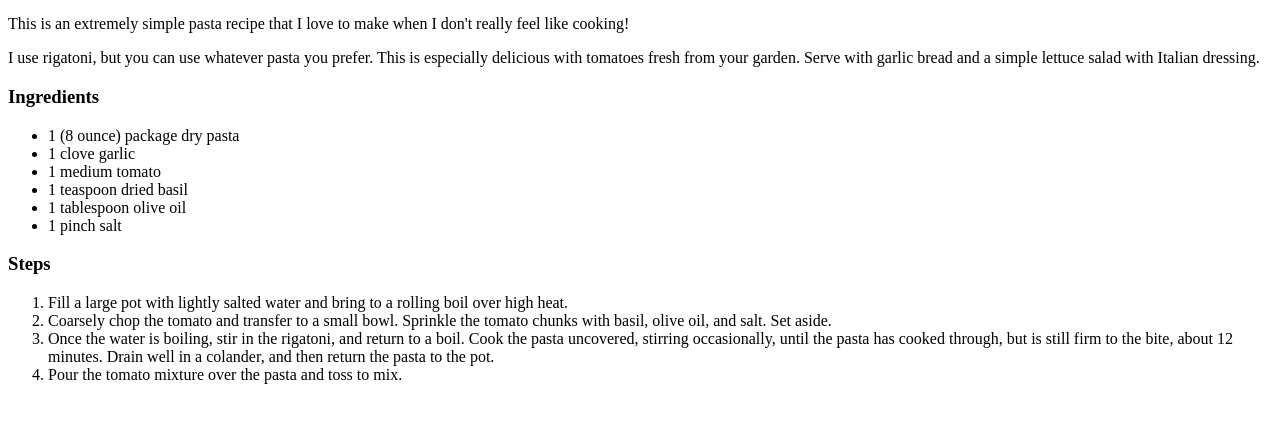
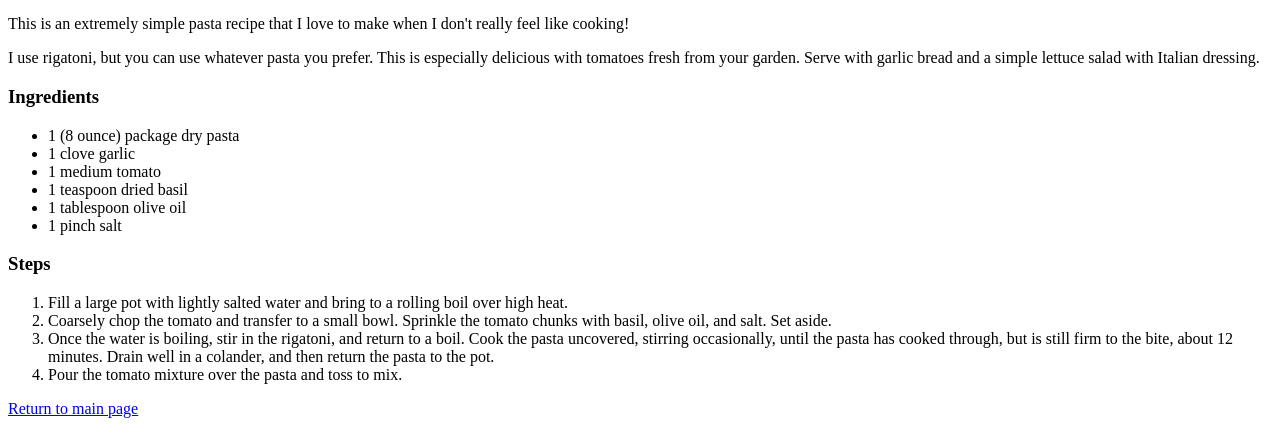
Before and after one commit to EmreDogu/recipes-html-project, a plain HTML site: page recipes/pasta.html in a window 1280 px wide. Shown: the part 353-800 px from the top of the page. Drawn offline with Linux system fonts and the light colour scheme.

Commit message:
Redesign on pages
Added a cheff image on index

Added anchor to recipes for returning to index page and fixed unclosed list on a recipe

```diff
--- a/recipes/pasta.html
+++ b/recipes/pasta.html
@@ -31,5 +31,7 @@
                 <li>Once the water is boiling, stir in the rigatoni, and return to a boil. Cook the pasta uncovered, stirring occasionally, until the pasta has cooked through, but is still firm to the bite, about 12 minutes. Drain well in a colander, and then return the pasta to the pot.</li>
                 <li>Pour the tomato mixture over the pasta and toss to mix.</li>
             </ol>
+
+            <a href="../index.html">Return to main page</a>
     </body>
 </html>
```
Also changed, not shown: index.html (+3 -0 lines), recipes/scrambled-eggs.html (+3 -0 lines), recipes/white-rice.html (+2 -0 lines).
